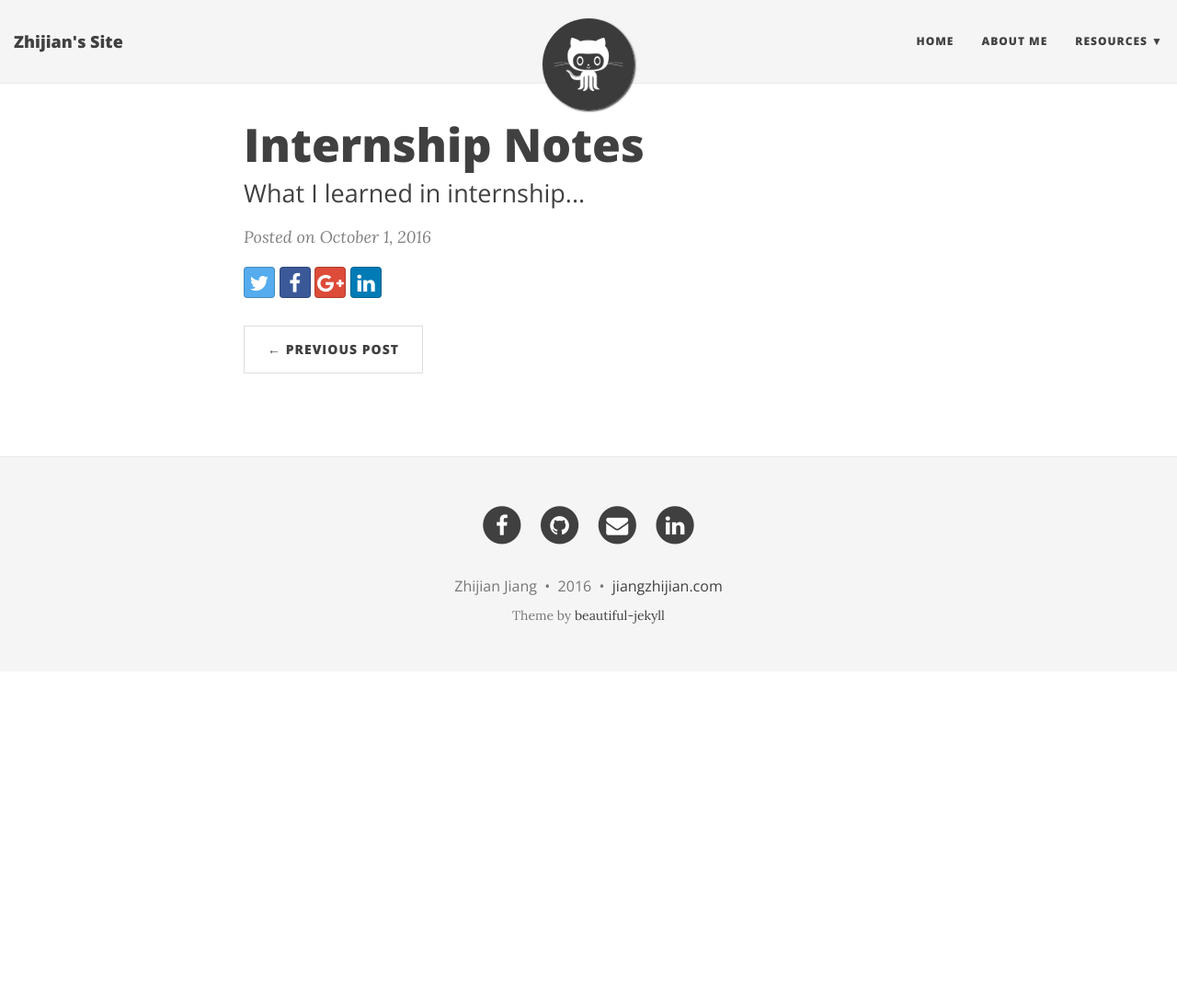
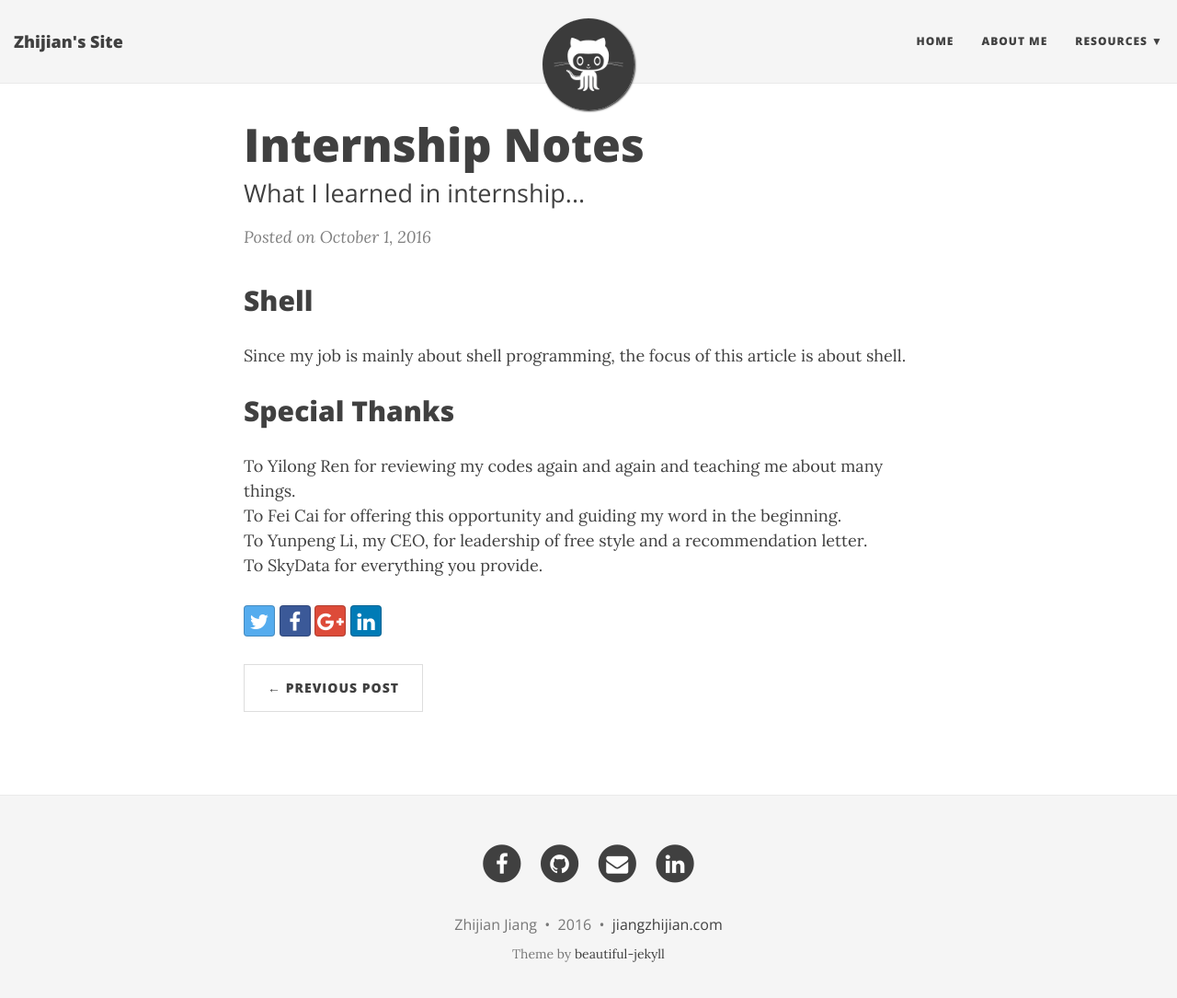
Before and after one commit to softwarelight/ZhijianJiang, a Jekyll site: the page built from _posts/2016-10-01-Internship-Notes.md, in a window 1280 px wide and 1098 px high. Shown: the top 1085 px of the window at 92% size. Built offline with Jekyll 4.4.1, drawn with Linux system fonts in a browser that asks for light colours; nearby versions of some CDN libraries.

Commit message:
Add shell and special thanks

```diff
--- a/_posts/2016-10-01-Internship-Notes.md
+++ b/_posts/2016-10-01-Internship-Notes.md
@@ -3,3 +3,11 @@ layout: post
 title: Internship Notes
 subtitle: What I learned in internship...
 ---
+## Shell
+Since my job is mainly about shell programming, the focus of this article is about shell.
+
+## Special Thanks
+To Yilong Ren for reviewing my codes again and again and teaching me about many things.
+To Fei Cai for offering this opportunity and guiding my word in the beginning.
+To Yunpeng Li, my CEO, for leadership of free style and a recommendation letter.
+To SkyData for everything you provide.
```
